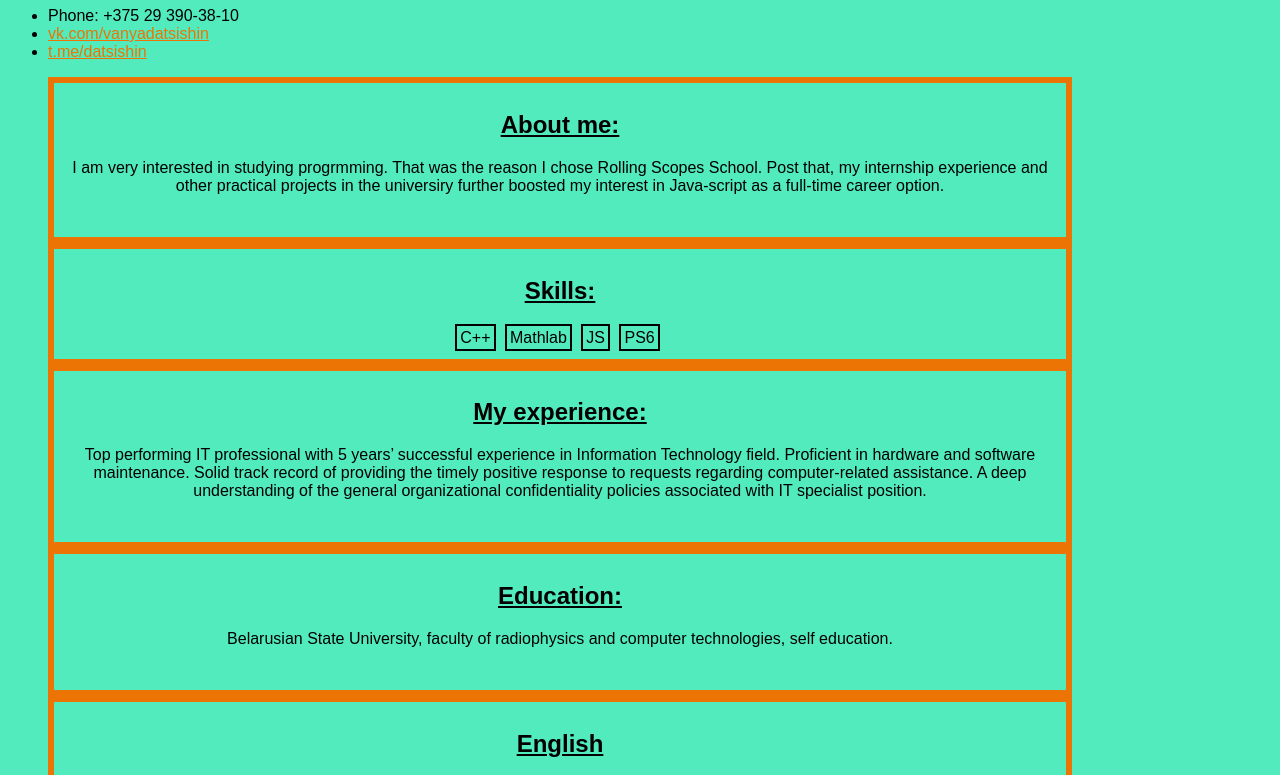
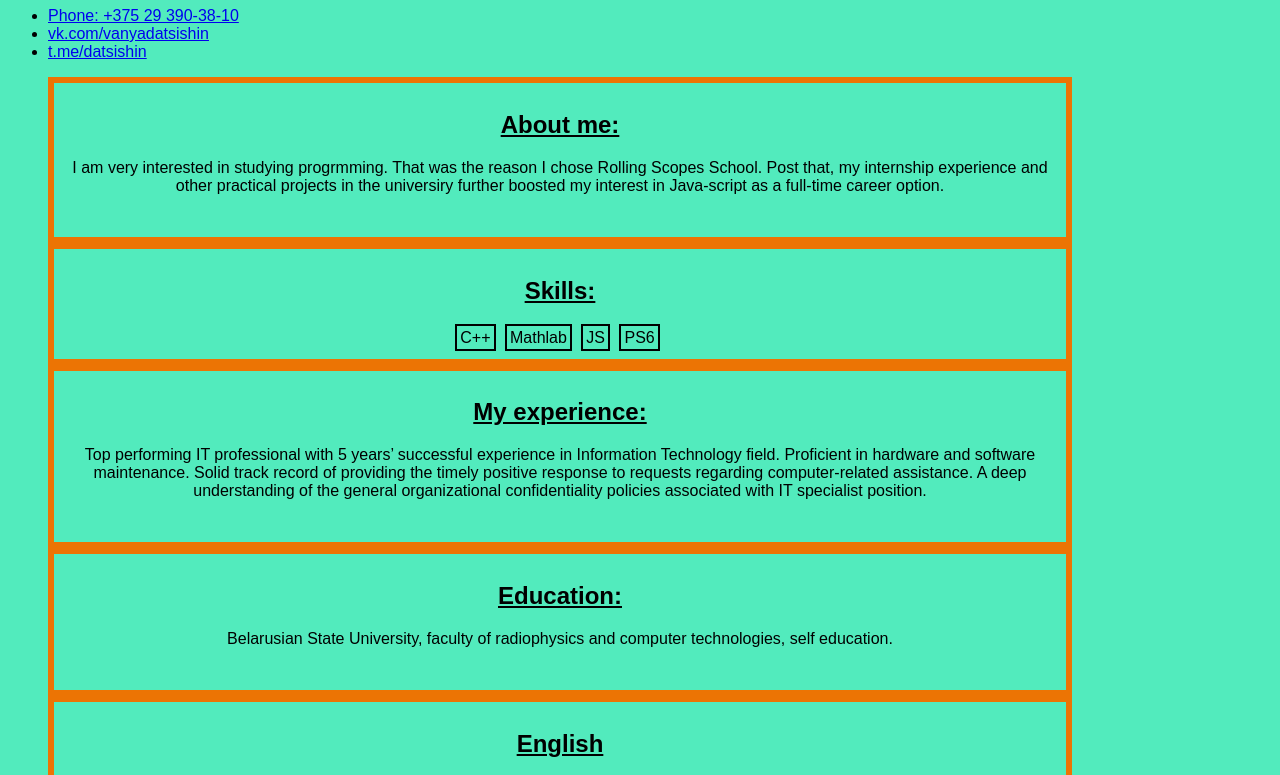
Before and after one commit to Datsyshyn/rsschool-cv, a plain HTML site: page index.html in a window 1280 px wide. Shown: the part 357-1132 px from the top of the page. Drawn offline with Linux system fonts and the light colour scheme.

Commit message:
change links color

```diff
--- a/index.html
+++ b/index.html
@@ -15,7 +15,7 @@
                     <h1 class="name">Ivan Datsyshyn</h1>
                     <div class="contacts">
                         <ul class="contacts table">
-                            <li><a href="tel:+375293903810"></a>Phone: +375 29 390-38-10</li>
+                            <li><a href="tel:+375293903810">Phone: +375 29 390-38-10</a></li>
                             <li><a href=https://vk.com/vanyadatsishin>vk.com/vanyadatsishin</a></li>
                             <li><a href=https://t.me/datsishin>t.me/datsishin</a></li>
                         </ul>
--- a/style.css
+++ b/style.css
@@ -33,7 +33,7 @@ img{
     border: 6px solid rgb(236, 116, 4);
 }
 
-a, h1{
+ h1{
     color: rgb(236, 116, 4);
 }
 
```
